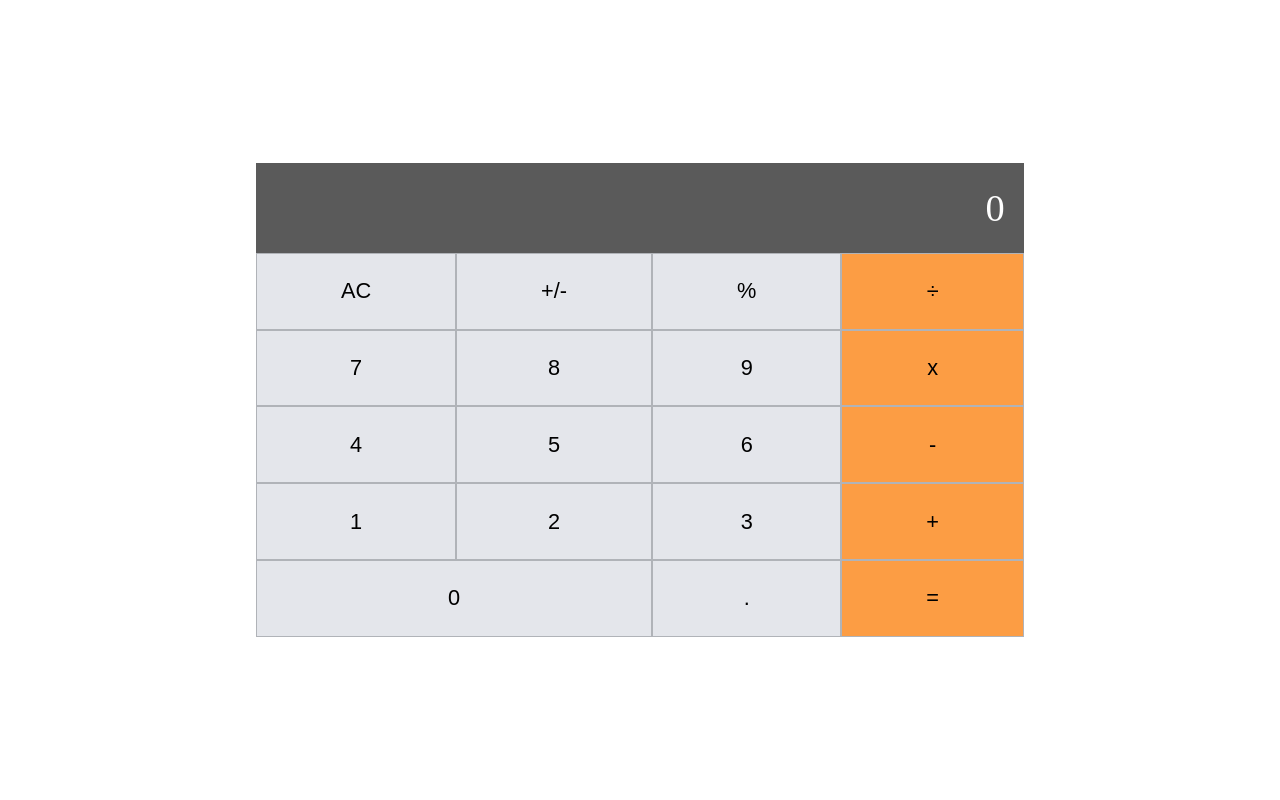
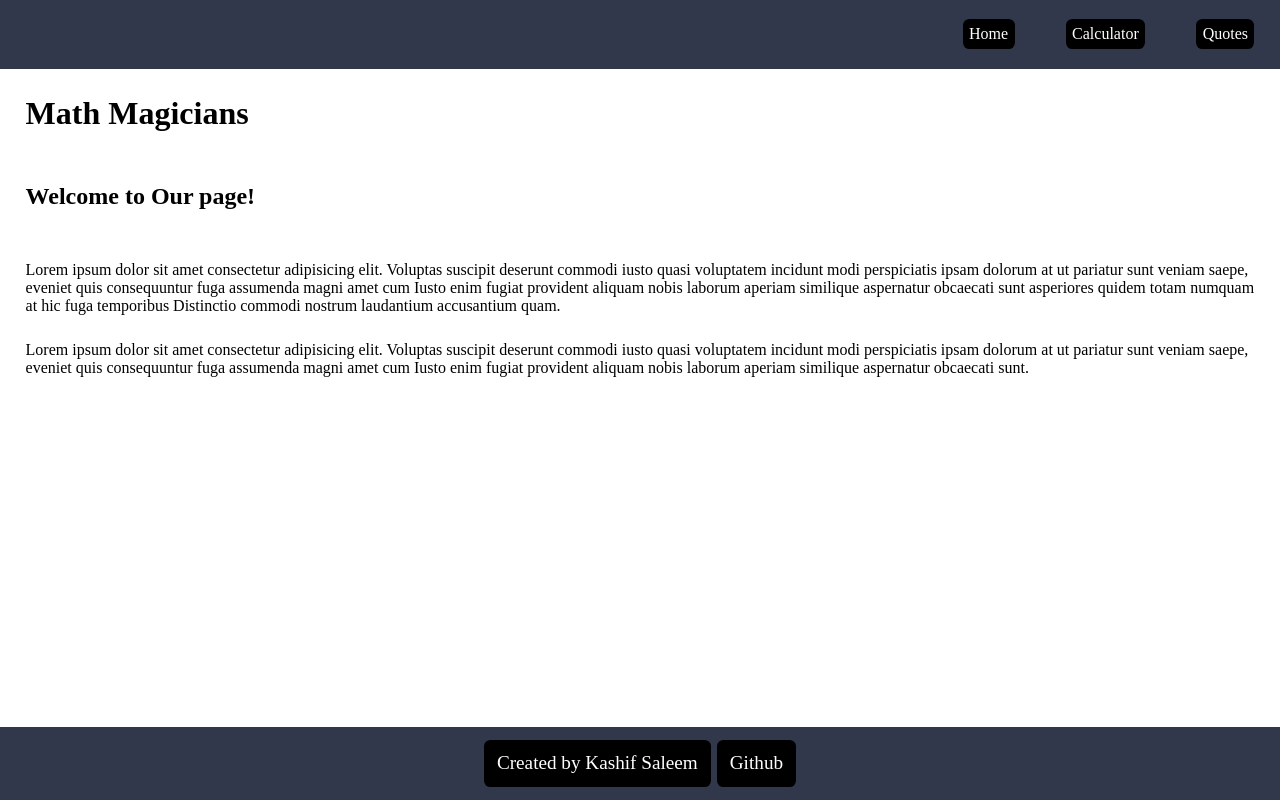
Before and after one commit to Kashif-Saleem-Ghuman/maths-magician, a React (Create React App) app: page /home in a window 1280 px wide. Built offline with nearby package versions, Linux system fonts and the light colour scheme.

Commit message:
add routes

```diff
--- a/package.json
+++ b/package.json
@@ -11,6 +11,7 @@
     "prop-types": "^15.8.1",
     "react": "^18.2.0",
     "react-dom": "^18.2.0",
+    "react-router-dom": "^6.6.2",
     "react-scripts": "5.0.1",
     "web-vitals": "^2.1.4"
   },
--- a/src/App.css
+++ b/src/App.css
@@ -15,10 +15,10 @@
 
 body {
   height: 100vh;
-  display: flex;
+  /* display: flex;
   flex-direction: column;
   justify-content: center;
-  align-items: center;
+  align-items: center; */
 }
 
 .container {
@@ -64,3 +64,79 @@ button:hover {
 .operators:hover {
   background-color: var(--light-orange);
 }
+
+.Nav-bar {
+  background-color: rgb(50, 56, 75);
+}
+
+.Nav-bar ul {
+  display: flex;
+  list-style: none;
+  justify-content: flex-end;
+  gap: 4vw;
+  padding: 2vw;
+}
+
+.Link {
+  text-decoration: none;
+  color: white;
+  background-color: black;
+  padding: 0.5vw;
+  border-radius: 0.5vw;
+}
+
+.Link :hover {
+  color: black;
+}
+
+h1 {
+  display: flex;
+  padding: 2vw;
+}
+
+h2 {
+  display: flex;
+  padding: 2vw;
+}
+
+.paragraph {
+  display: flex;
+  justify-content: center;
+  padding: 2vw;
+}
+
+.paragraph2 {
+  display: flex;
+  justify-content: center;
+  padding: 0 2vw;
+}
+
+footer {
+  display: flex;
+  background-color: rgb(50, 56, 75);
+  padding: 1vw;
+  color: white;
+  font-size: larger;
+  justify-content: center;
+  align-items: baseline;
+  position: fixed;
+  bottom: 0;
+  width: 100vw;
+  gap: 0.5vw;
+}
+
+.footer-text {
+  color: white;
+  text-decoration: none;
+  background-color: black;
+  padding: 1vw;
+  border-radius: 0.5vw;
+}
+
+.github {
+  color: white;
+  text-decoration: none;
+  background-color: black;
+  padding: 1vw;
+  border-radius: 0.5vw;
+}
--- a/src/App.js
+++ b/src/App.js
@@ -1,8 +1,31 @@
 import React from 'react';
+import { Link, Route, Routes } from 'react-router-dom';
 import Calculator from './components/Calculator';
+import Home from './components/Home';
+import Quotes from './components/Quotes';
 
 export default function App() {
   return (
-    <div><Calculator /></div>
+    <>
+      <nav className="Nav-bar">
+        <ul>
+          <li>
+            <Link className="Link" to="/home">Home</Link>
+          </li>
+          <li>
+            <Link className="Link" to="/calculator">Calculator</Link>
+          </li>
+          <li>
+            <Link className="Link" to="/quotes">Quotes</Link>
+          </li>
+        </ul>
+      </nav>
+      <Routes>
+        <Route path="/home" element={<Home />} />
+        <Route path="/calculator" element={<Calculator />} />
+        <Route path="/quotes" element={<Quotes />} />
+      </Routes>
+    </>
+
   );
 }
--- /dev/null
+++ b/src/components/Home.js
@@ -0,0 +1,41 @@
+import React from 'react';
+
+export default function Home() {
+  return (
+    <>
+      <header>
+        <h1>
+          Math Magicians
+        </h1>
+      </header>
+      <main>
+        <h2>Welcome to Our page!</h2>
+        <p className="paragraph">
+          Lorem ipsum dolor sit amet consectetur adipisicing elit.
+          Voluptas suscipit deserunt commodi iusto quasi voluptatem
+          incidunt modi perspiciatis ipsam
+          dolorum at ut pariatur sunt veniam saepe,
+          eveniet quis consequuntur fuga assumenda magni amet cum
+          Iusto enim fugiat provident aliquam nobis laborum
+          aperiam similique aspernatur obcaecati sunt
+          asperiores quidem totam numquam at hic fuga temporibus
+          Distinctio commodi nostrum laudantium accusantium quam.
+        </p>
+        <p className="paragraph2">
+          Lorem ipsum dolor sit amet consectetur adipisicing elit.
+          Voluptas suscipit deserunt commodi iusto quasi voluptatem
+          incidunt modi perspiciatis ipsam
+          dolorum at ut pariatur sunt veniam saepe,
+          eveniet quis consequuntur fuga assumenda magni amet cum
+          Iusto enim fugiat provident aliquam nobis laborum
+          aperiam similique aspernatur obcaecati sunt.
+        </p>
+      </main>
+      <footer>
+        <span className="footer-text">Created by Kashif Saleem</span>
+        <a className="github" target="_blank" rel="noreferrer" href="https://github.com/Kashif-Saleem-Ghuman">Github</a>
+      </footer>
+
+    </>
+  );
+}
--- /dev/null
+++ b/src/components/Quotes.js
@@ -0,0 +1,7 @@
+import React from 'react';
+
+export default function Quotes() {
+  return (
+    <div>Quotes</div>
+  );
+}
--- a/src/index.js
+++ b/src/index.js
@@ -1,11 +1,14 @@
 import React from 'react';
 import ReactDOM from 'react-dom/client';
 import './App.css';
+import { BrowserRouter as Router } from 'react-router-dom';
 import App from './App';
 
 const root = ReactDOM.createRoot(document.getElementById('root'));
 root.render(
   <React.StrictMode>
-    <App />
+    <Router>
+      <App />
+    </Router>
   </React.StrictMode>,
 );
```
Also changed, not shown: 1 other file (tests, documents, lock files or other folders).
